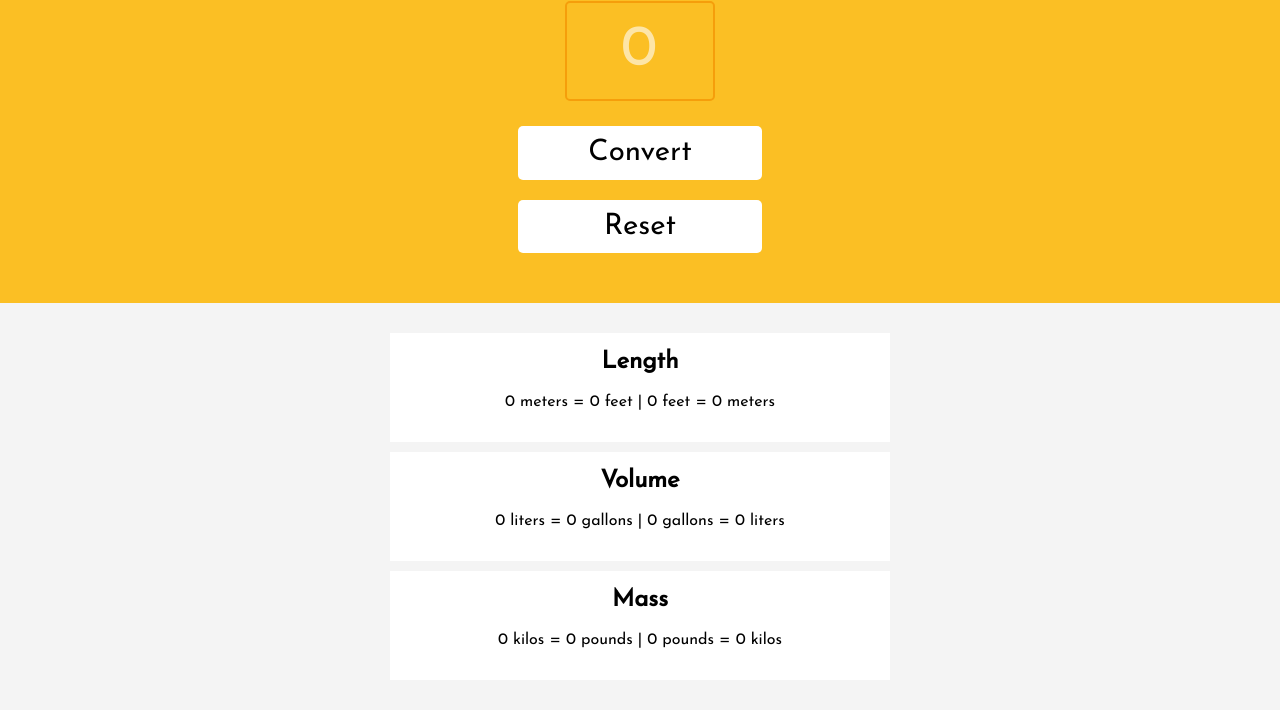
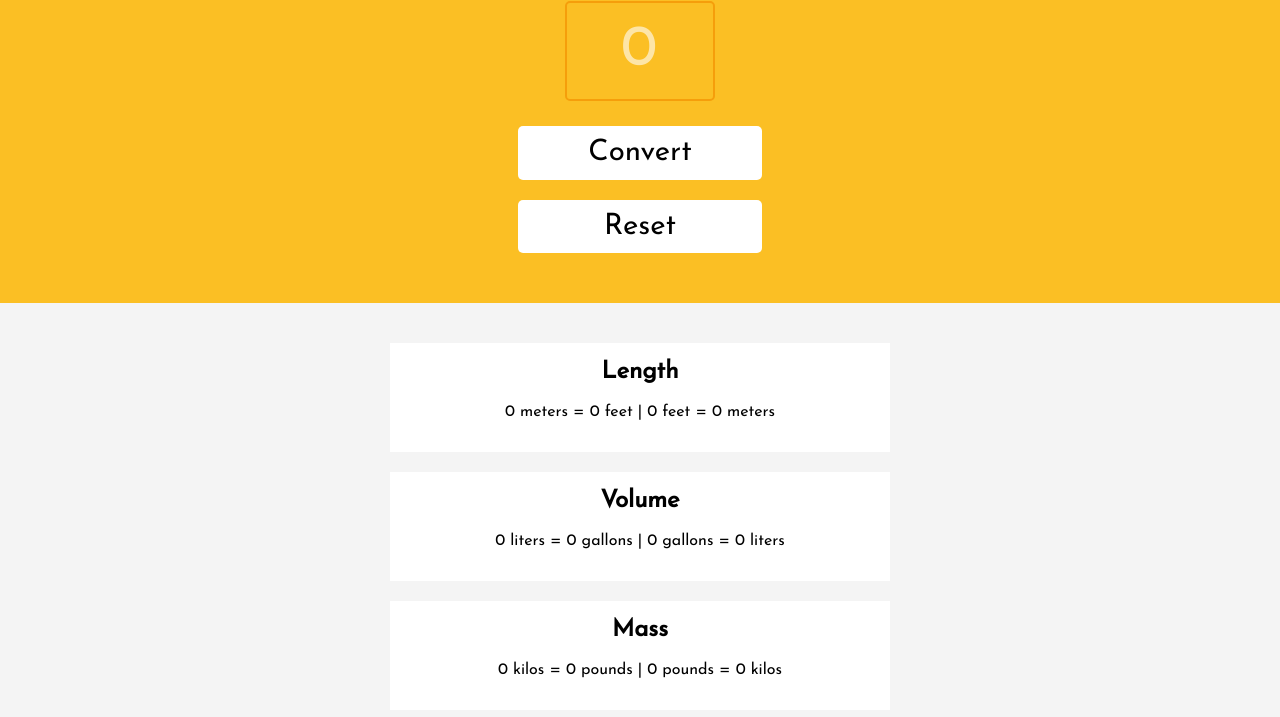
Before and after one commit to themolecatcher/unit-conversion, a plain HTML site: page index.html in a window 1280 px wide. Shown: the part 91-808 px from the top of the page. Drawn offline with nearby package versions, Linux system fonts and the light colour scheme; a web font is replaced by a local one.

Commit message:
Update index.css

```diff
--- a/index.css
+++ b/index.css
@@ -61,7 +61,7 @@ button {
 .conversion-div {
     background: #F4F4F4;
     margin-top: 0;
-    padding: 20px;
+    padding: 20px 0 20px 0;
 }
 
 .unit-card {
@@ -72,5 +72,5 @@ button {
     background: white;
     width: 500px;
     height: 109px;
-    margin: 10px auto 10px auto;
+    margin: 20px auto 20px auto;
 }
```
